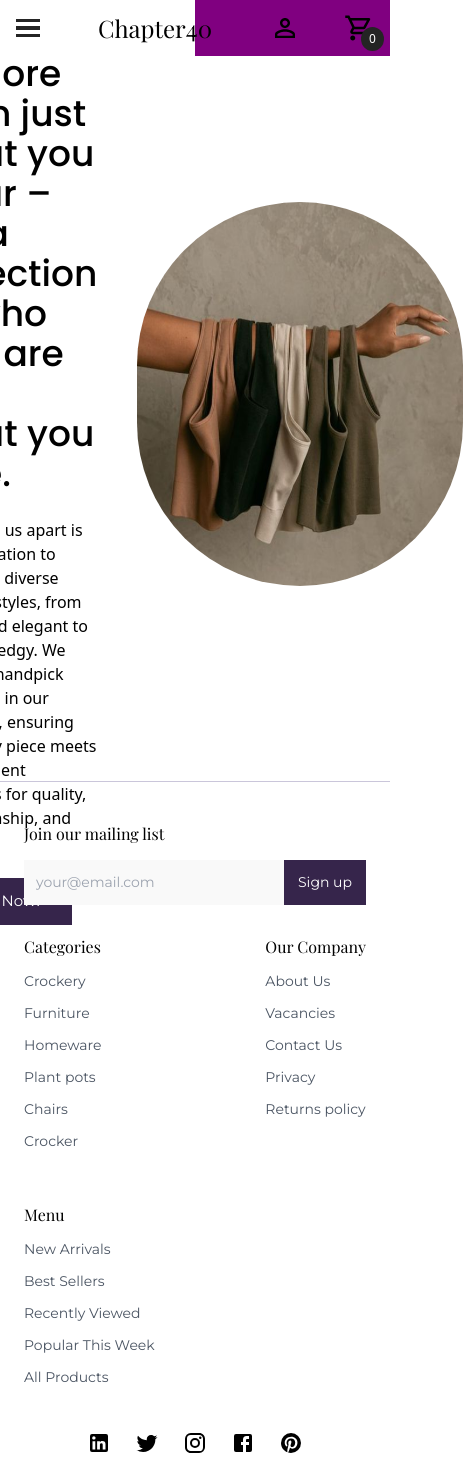
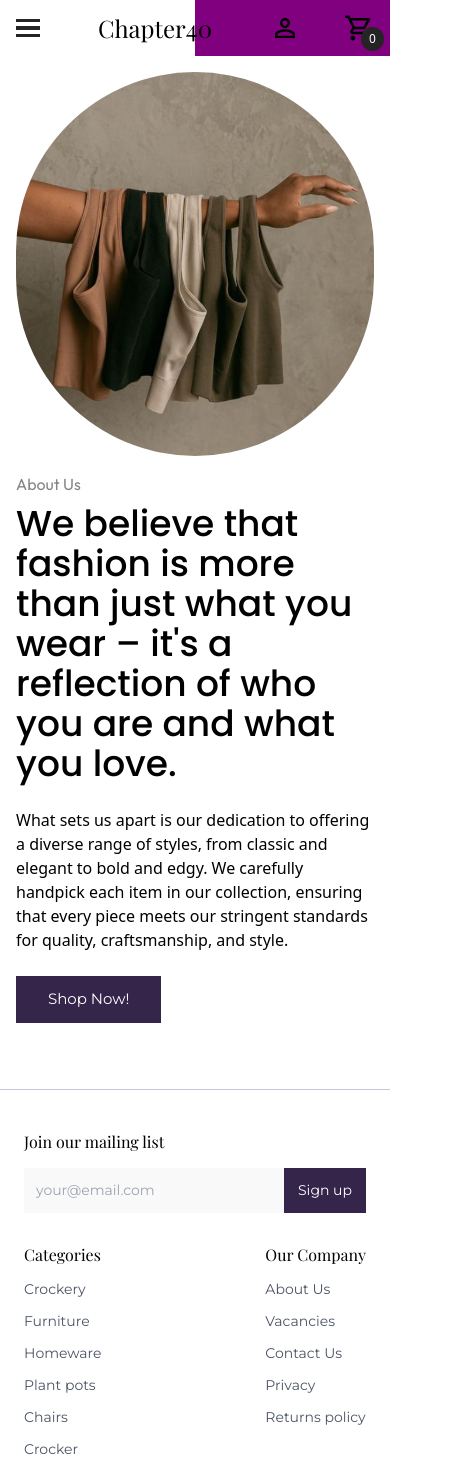
Before and after one commit to Temi-Dire/chapter40-website, a React (Vite) app: page /about in a window 390 px wide. Shown: the top 1480 px of the page, 463 px wide, since content can reach past the window. Built offline with nearby package versions, Linux system fonts and the light colour scheme.

Commit message:
fix: made about us page responsive

```diff
--- a/src/pages/about.tsx
+++ b/src/pages/about.tsx
@@ -6,8 +6,8 @@ const About = () => {
   return (
     <>
       <Navbar />
-      <div className="px-8 md:px-24 mt- ">
-        <section className="flex gap-x-10 h-[80vh] justify-center items-center">
+      <div className="px-4 sm:px-10 lg:px-16">
+        <section className="grid xl:flex gap-x-10 xl:h-[90vh] justify-center items-center">
           <motion.div
             initial={{ opacity: 0, y: -50 }}
             animate={{ opacity: 1, y: 0 }}
@@ -69,7 +69,7 @@ const About = () => {
               }}
               whileHover={{ scale: 1.1 }}
               whileTap={{ scale: 0.9 }}
-              className="bg-darkPrimary hover:bg-opacity-100 text-white font-montserrat border-none border py-3 px-8 cursor-pointer text-[15px]"
+              className="bg-darkPrimary hover:bg-opacity-100 text-white font-montserrat border-none border py-3 px-8 cursor-pointer text-[15px] mb-4 lg:mb-0"
             >
               Shop Now!
             </motion.button>
@@ -83,7 +83,7 @@ const About = () => {
               type: "spring",
               bounce: 0.5,
             }}
-            className="w-[400px] h-96 rounded-full"
+            className="w-[400px] h-96 rounded-full row-start-1 my-4 lg:my-0"
             src="/assets/images/aboutus.png"
             alt=""
           />
```
